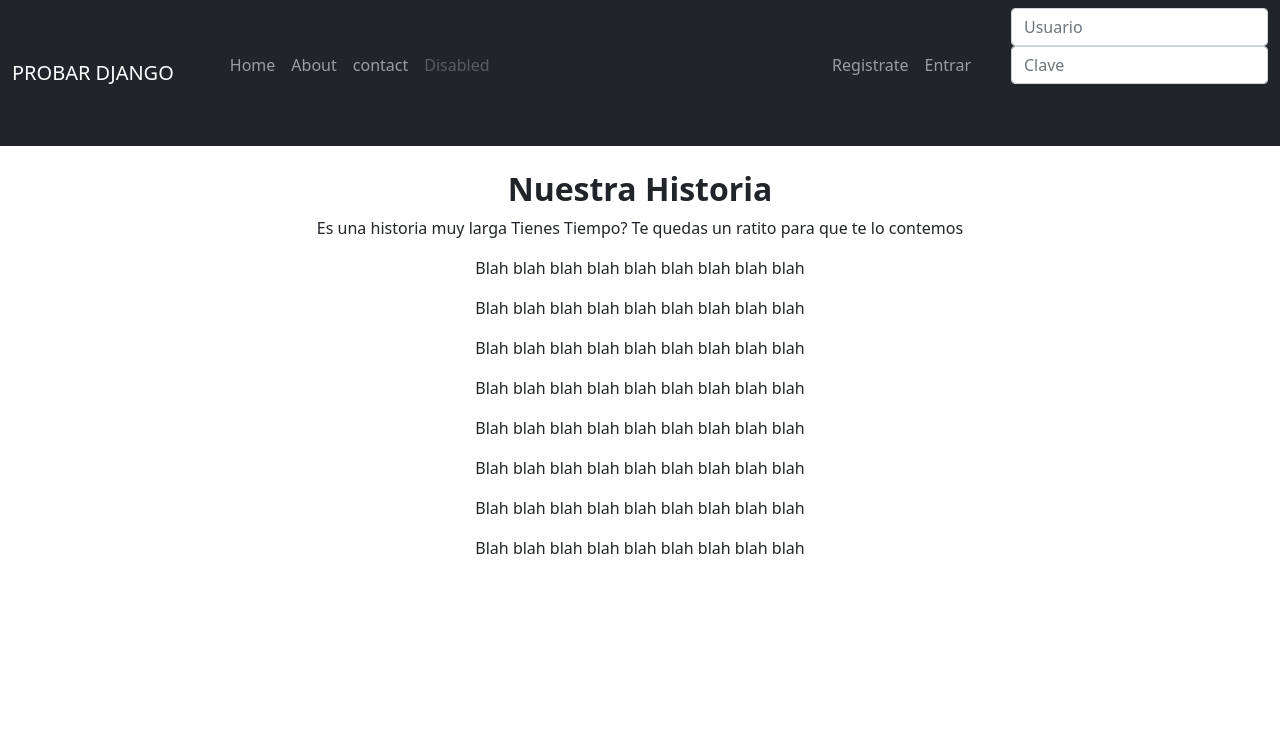
After one commit to cosmetico2013/curso-django, a Django app: template proyecto/templates/about.html in a window 1280 px wide. The commit adds this page. Shown: the top 753 px of the page. Run offline with Django 3.2, Linux system fonts and the light colour scheme; the template is opened without the code that fills it, so the values that code supplies are empty; some libraries are stand-ins or nearby versions.

Commit message:
video 38

```diff
--- a/proyecto/proyecto/views.py
+++ b/proyecto/proyecto/views.py
@@ -1,4 +1,6 @@
 from django.shortcuts import render
 
 def about(request):
-	return render (request, "about.html", context)
+
+
+	return render (request, "about.html", {})
--- /dev/null
+++ b/proyecto/templates/about.html
@@ -0,0 +1,17 @@
+{% extends "base.html" %}
+
+{% block content %}
+<div class="row">
+    <h2 class="text-align-center"><strong>Nuestra Historia</strong></h2>
+    <p class="text-align-center">Es una historia muy larga Tienes Tiempo? Te quedas un ratito para que te lo contemos</p>
+    <p class="text-align-center">Blah blah blah blah blah blah blah blah blah</p>
+    <p class="text-align-center">Blah blah blah blah blah blah blah blah blah</p>
+    <p class="text-align-center">Blah blah blah blah blah blah blah blah blah</p>
+    <p class="text-align-center">Blah blah blah blah blah blah blah blah blah</p>
+    <p class="text-align-center">Blah blah blah blah blah blah blah blah blah</p>
+    <p class="text-align-center">Blah blah blah blah blah blah blah blah blah</p>
+    <p class="text-align-center">Blah blah blah blah blah blah blah blah blah</p>
+    <p class="text-align-center">Blah blah blah blah blah blah blah blah blah</p>
+</div>
+
+{% endblock %}
```
Also changed, not shown: proyecto/boletin/views.py (+4 -4 lines), proyecto/templates/inicio.html (+14 -2 lines), proyecto/db.sqlite3, 1 other file.
